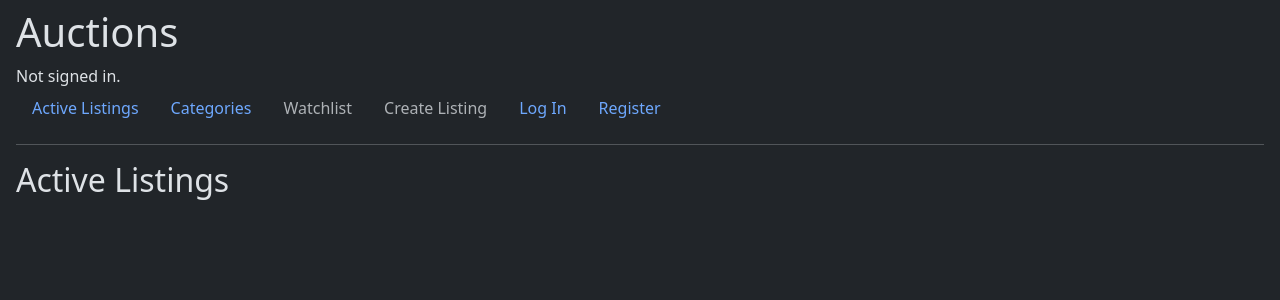
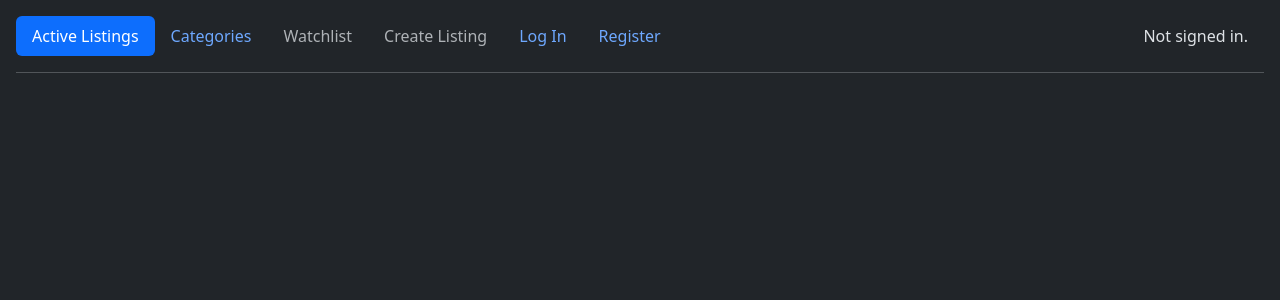
Before and after one commit to petrosAth/cs50w-project2-commerce, a Django app: page /active in a window 1280 px wide. Shown: the top 300 px of the page. Run offline with Django 3.2, Linux system fonts and the light colour scheme; data that the repository does not hold is empty.

Commit message:
Modify nav bar styling

```diff
--- a/auctions/templates/auctions/layout.html
+++ b/auctions/templates/auctions/layout.html
@@ -14,27 +14,21 @@
         <link href="{% static 'auctions/styles.css' %}" rel="stylesheet">
     </head>
     <body>
-        <h1>Auctions</h1>
-        <div>
-            {% if user.is_authenticated %}
-                Signed in as <strong>{{ user.username }}</strong>.
-            {% else %}
-                Not signed in.
-            {% endif %}
-        </div>
-        <ul class="nav nav-pills">
+        <ul class="nav nav-pills mt-3">
             <li class="nav-item">
-                <a class="nav-link" href="{% url 'auctions:active' %}">Active Listings</a>
+                <a class="nav-link {% if title == 'Active Listings' %}active{% endif %}"
+                   href="{% url 'auctions:active' %}">Active Listings</a>
             </li>
             <li class="nav-item">
-                <a class="nav-link" href="{% url 'auctions:categories' %}">Categories</a>
+                <a class="nav-link {% if title == 'Categories' %}active{% endif %}"
+                   href="{% url 'auctions:categories' %}">Categories</a>
             </li>
             <li class="nav-item">
-                <a class="nav-link {% if not user.is_authenticated %}disabled{% endif %}"
+                <a class="nav-link {% if title == 'Watchlist' %}active{% endif %} {% if not user.is_authenticated %}disabled{% endif %}"
                    href="{% url 'auctions:watchlist' %}">Watchlist</a>
             </li>
             <li class="nav-item">
-                <a class="nav-link {% if not user.is_authenticated %}disabled{% endif %}"
+                <a class="nav-link {% if title == 'Create Listing' %}active{% endif %} {% if not user.is_authenticated %}disabled{% endif %}"
                    href="{% url 'auctions:create' %}">Create Listing</a>
             </li>
             {% if user.is_authenticated %}
@@ -43,15 +37,25 @@
                 </li>
             {% else %}
                 <li class="nav-item">
-                    <a class="nav-link" href="{% url 'auctions:login' %}">Log In</a>
+                    <a class="nav-link {% if title == 'Log In' %}active{% endif %}"
+                       href="{% url 'auctions:login' %}">Log In</a>
                 </li>
                 <li class="nav-item">
-                    <a class="nav-link" href="{% url 'auctions:register' %}">Register</a>
+                    <a class="nav-link {% if title == 'Register' %}active{% endif %}"
+                       href="{% url 'auctions:register' %}">Register</a>
                 </li>
             {% endif %}
+            <li class="nav-item" style="margin-left: auto;">
+                <span href="#" class="nav-link" style="color: var(--bs-heading-color);">
+                    {% if user.is_authenticated %}
+                        <i class="bi bi-person-fill"></i> <strong class="text-capitalize">{{ user.username }}</strong>
+                    {% else %}
+                        Not signed in.
+                    {% endif %}
+                </span>
+            </li>
         </ul>
         <hr>
-        <h2>{{ title }}</h2>
         {% block body %}{% endblock %}
     </body>
 </html>
--- a/auctions/views.py
+++ b/auctions/views.py
@@ -26,10 +26,10 @@ def login_view(request):
             return render(
                 request,
                 "auctions/login.html",
-                {"message": "Invalid username and/or password."},
+                {"title": "Login", "message": "Invalid username and/or password."},
             )
     else:
-        return render(request, "auctions/login.html", {"title": "Login"})
+        return render(request, "auctions/login.html", {"title": "Log In"})
 
 
 def logout_view(request):
@@ -60,12 +60,18 @@ def register(request):
             return render(
                 request,
                 "auctions/register.html",
-                {"message": "Username already taken."},
+                {"title": "Register", "message": "Username already taken."},
             )
         login(request, user)
         return HttpResponseRedirect(reverse("auctions:index"))
     else:
-        return render(request, "auctions/register.html")
+        return render(
+            request,
+            "auctions/register.html",
+            {
+                "title": "Register",
+            },
+        )
 
 
 @decorators.login_required(login_url="auctions:login")
@@ -74,7 +80,7 @@ def create_auction(request):
         return render(
             request,
             "auctions/create.html",
-            {"title": "Create Auction", "categories": Category.objects.all()},
+            {"title": "Create Listing", "categories": Category.objects.all()},
         )
     else:
         title = request.POST["title"] or ""
```
